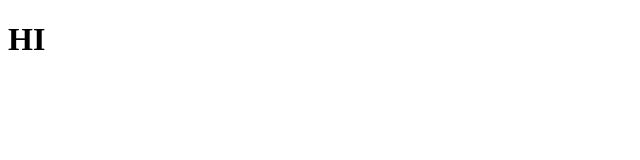
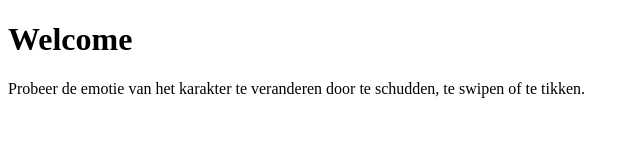
Before and after one commit to Amber-Vanh/Opdracht-WebRTC, a website: page public/controller.html in a window 1280 px wide. Shown: the whole page, without its empty margins (0-640 px from the left). Drawn offline with nearby package versions, Linux system fonts and the light colour scheme.

Commit message:
final concept beslissen

```diff
--- a/public/controller.html
+++ b/public/controller.html
@@ -9,7 +9,10 @@
 </head>
 
 <body>
-    <h1>HI</h1>
+    <h1>Welcome</h1>
+    <p class="instructions"> Probeer de emotie van het karakter te veranderen door te schudden, te swipen of te
+        tikken.
+    </p>
     <script src="/socket.io/socket.io.js"></script>
     <script>
         {
```
Also changed, not shown: public/index.html (+0 -2 lines), README.md.
